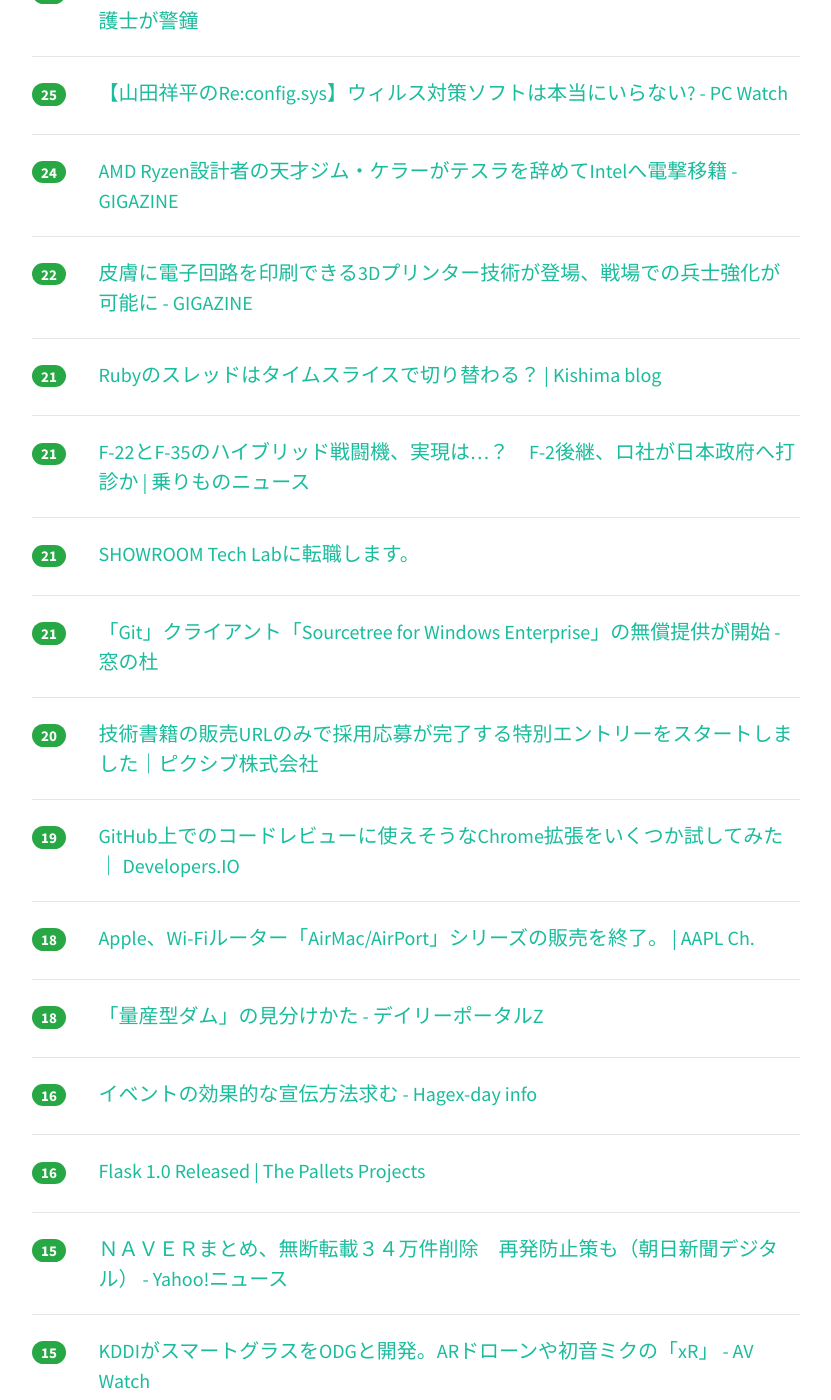
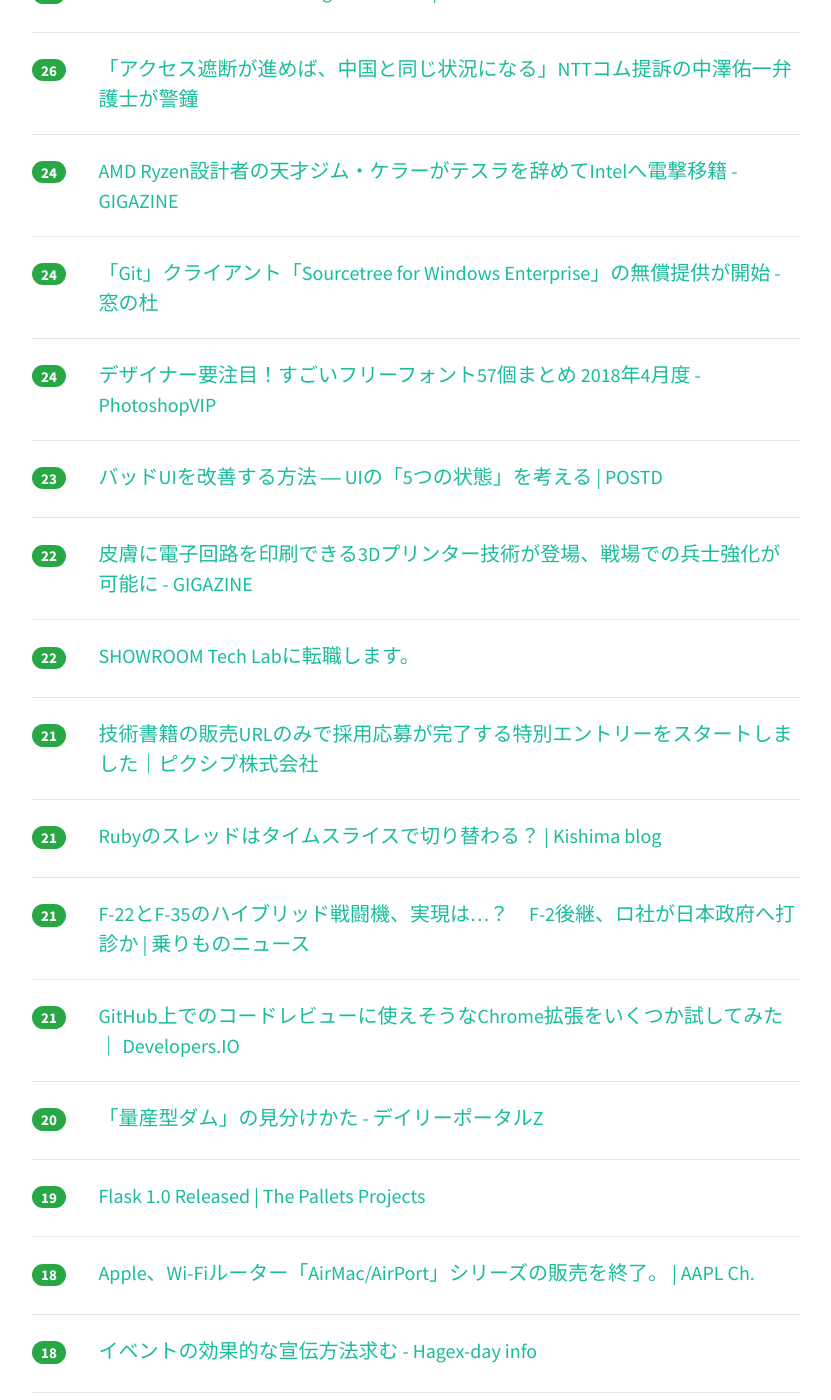
Before and after one commit to yatta47/hatena-matome-site, a Jekyll site: the page built from _posts/2018-04-27-hatena.md, in a window 1280 px wide and 1400 px high, scrolled down 2265 px. Shown: the whole window, without its empty margins (224-1055 px from the left). Built offline with Jekyll 4.4.1, drawn with Linux system fonts in a browser that asks for light colours; nearby versions of some CDN libraries; some of the changed text lies outside the part shown.

Commit message:
Updated 2018-04-27

```diff
--- a/_posts/2018-04-27-hatena.md
+++ b/_posts/2018-04-27-hatena.md
@@ -1,39 +1,44 @@
 ---
 layout: post
 title:  "2018-04-27 はてぶIT"
-date:   2018-04-27 15:02:03
+date:   2018-04-27 16:03:13
 tags: [it-hotentry]
 ---
-44 件のデータあり
+47 件のデータあり
 
 <hr><div class="row">
-<div class="col-1"><span class="badge badge-pill badge-success h2">378</span></div>
+<div class="col-1"><span class="badge badge-pill badge-success h2">408</span></div>
 <div class="col-11"><a href='https://smhn.info/201804-tuusin-no-saitekika' target='_blank'>解説：mineoが悪名高い「通信の最適化」を開始。 – すまほん!!</a></div>
 </div>
 <hr>
 <div class="row">
-<div class="col-1"><span class="badge badge-pill badge-success h2">216</span></div>
+<div class="col-1"><span class="badge badge-pill badge-success h2">235</span></div>
 <div class="col-11"><a href='https://www.nintendo.co.jp/corporate/release/2018/180427.html' target='_blank'>スマートデバイス向けゲームアプリ事業における 株式会社Cygamesとの業務提携のお知らせ : ニュースリリース : 2018年4月27日</a></div>
 </div>
 <hr>
 <div class="row">
-<div class="col-1"><span class="badge badge-pill badge-success h2">80</span></div>
+<div class="col-1"><span class="badge badge-pill badge-success h2">86</span></div>
 <div class="col-11"><a href='https://blog.golang.org/go-brand' target='_blank'>Go's New Brand - The Go Blog</a></div>
 </div>
 <hr>
 <div class="row">
-<div class="col-1"><span class="badge badge-pill badge-success h2">68</span></div>
+<div class="col-1"><span class="badge badge-pill badge-success h2">77</span></div>
 <div class="col-11"><a href='http://www.macotakara.jp/blog/network/entry-34887.html' target='_blank'>Apple、AirMacシリーズ製品を終了すると発表 | ネットワーク | Macお宝鑑定団 blog（羅針盤）</a></div>
 </div>
 <hr>
 <div class="row">
-<div class="col-1"><span class="badge badge-pill badge-success h2">52</span></div>
+<div class="col-1"><span class="badge badge-pill badge-success h2">56</span></div>
 <div class="col-11"><a href='http://innossh.hatenablog.com/entry/2017/04/22/192743' target='_blank'>今更だけどdocker composeのベストプラクティス - Usual Software Engineer</a></div>
 </div>
 <hr>
 <div class="row">
-<div class="col-1"><span class="badge badge-pill badge-success h2">51</span></div>
+<div class="col-1"><span class="badge badge-pill badge-success h2">54</span></div>
 <div class="col-11"><a href='https://qiita.com/hal_sk/items/e2efe120acfd1c57206c' target='_blank'>Middelman + Google Spreadsheet を使ってみんなで編集できる静的サイトを作る - Qiita</a></div>
+</div>
+<hr>
+<div class="row">
+<div class="col-1"><span class="badge badge-pill badge-success h2">52</span></div>
+<div class="col-11"><a href='http://moneyreport.hatenablog.com/entry/jimper_ezbook_2se' target='_blank'>Win10ノートPC「Jumper EZbook 2 SE」の商品レビュー。2万円以下で買えるノートPC！ - マネー報道 MoneyReport</a></div>
 </div>
 <hr>
 <div class="row">
@@ -42,8 +47,8 @@ tags: [it-hotentry]
 </div>
 <hr>
 <div class="row">
-<div class="col-1"><span class="badge badge-pill badge-success h2">44</span></div>
-<div class="col-11"><a href='http://moneyreport.hatenablog.com/entry/jimper_ezbook_2se' target='_blank'>Win10ノートPC「Jumper EZbook 2 SE」の商品レビュー。2万円以下で買えるノートPC！ - マネー報道 MoneyReport</a></div>
+<div class="col-1"><span class="badge badge-pill badge-success h2">43</span></div>
+<div class="col-11"><a href='http://techlife.cookpad.com/entry/2018/04/26/214500' target='_blank'>cookpadTV ライブ配信サービスの”突貫” Auto Scaling 環境構築 - クックパッド開発者ブログ</a></div>
 </div>
 <hr>
 <div class="row">
@@ -53,12 +58,12 @@ tags: [it-hotentry]
 <hr>
 <div class="row">
 <div class="col-1"><span class="badge badge-pill badge-success h2">42</span></div>
-<div class="col-11"><a href='http://techlife.cookpad.com/entry/2018/04/26/214500' target='_blank'>cookpadTV ライブ配信サービスの”突貫” Auto Scaling 環境構築 - クックパッド開発者ブログ</a></div>
+<div class="col-11"><a href='http://diamond.jp/articles/-/168811' target='_blank'>起業家・けんすうが、リクルートに入社してすぐに意識したこと | どこでも誰とでも働ける | ダイヤモンド・オンライン</a></div>
 </div>
 <hr>
 <div class="row">
-<div class="col-1"><span class="badge badge-pill badge-success h2">41</span></div>
-<div class="col-11"><a href='http://diamond.jp/articles/-/168811' target='_blank'>起業家・けんすうが、リクルートに入社してすぐに意識したこと | どこでも誰とでも働ける | ダイヤモンド・オンライン</a></div>
+<div class="col-1"><span class="badge badge-pill badge-success h2">42</span></div>
+<div class="col-11"><a href='https://qiita.com/laineus/items/a71d8fa4efae39119ef1' target='_blank'>Twitterのタイムライン上で動くブラウザゲームをJSで作りました - Qiita</a></div>
 </div>
 <hr>
 <div class="row">
@@ -72,33 +77,33 @@ tags: [it-hotentry]
 </div>
 <hr>
 <div class="row">
-<div class="col-1"><span class="badge badge-pill badge-success h2">37</span></div>
+<div class="col-1"><span class="badge badge-pill badge-success h2">38</span></div>
 <div class="col-11"><a href='http://nlab.itmedia.co.jp/nl/articles/1804/26/news111.html' target='_blank'>NAVERまとめ、無断転載34万件削除　新聞社など報道7社と合意 - ねとらぼ</a></div>
 </div>
 <hr>
 <div class="row">
-<div class="col-1"><span class="badge badge-pill badge-success h2">35</span></div>
-<div class="col-11"><a href='https://qiita.com/laineus/items/a71d8fa4efae39119ef1' target='_blank'>Twitterのタイムライン上で動くブラウザゲームをJSで作りました - Qiita</a></div>
+<div class="col-1"><span class="badge badge-pill badge-success h2">38</span></div>
+<div class="col-11"><a href='https://qiita.com/Yamamoto0525/items/5a0459712deada850b85' target='_blank'>Angular + Firebaseで作ったWEBサービスをリリースしたので、たまった知見を書き出してみる - Qiita</a></div>
 </div>
 <hr>
 <div class="row">
-<div class="col-1"><span class="badge badge-pill badge-success h2">32</span></div>
+<div class="col-1"><span class="badge badge-pill badge-success h2">35</span></div>
+<div class="col-11"><a href='https://note.mu/llminatoll/n/n9c716089e1bc' target='_blank'>技術書典初の非常口サークル爆誕、900部売れた #マンガでわかるDocker 一部始終 #技術書典 4 レポ｜湊川あい@わかばちゃんと学ぶ本 発売中｜note</a></div>
+</div>
+<hr>
+<div class="row">
+<div class="col-1"><span class="badge badge-pill badge-success h2">34</span></div>
 <div class="col-11"><a href='http://nlab.itmedia.co.jp/nl/articles/1804/26/news141.html' target='_blank'>Kindleストアに「自衛隊イラク日報」電子書籍版が登場　個人ユーザーが出版、データは朝日新聞から抽出……これはアリ!? - ねとらぼ</a></div>
 </div>
 <hr>
 <div class="row">
-<div class="col-1"><span class="badge badge-pill badge-success h2">31</span></div>
-<div class="col-11"><a href='https://note.mu/llminatoll/n/n9c716089e1bc' target='_blank'>技術書典初の非常口サークル爆誕、900部売れた #マンガでわかるDocker 一部始終 #技術書典 4 レポ｜湊川あい@わかばちゃんと学ぶ本 発売中｜note</a></div>
+<div class="col-1"><span class="badge badge-pill badge-success h2">30</span></div>
+<div class="col-11"><a href='https://wired.jp/2018/04/27/upnp-router-game-console/' target='_blank'>IoT機器の深刻な脆弱性が、長い“潜伏期間”を経て表面化し始めた｜WIRED.jp</a></div>
 </div>
 <hr>
 <div class="row">
-<div class="col-1"><span class="badge badge-pill badge-success h2">31</span></div>
-<div class="col-11"><a href='https://qiita.com/Yamamoto0525/items/5a0459712deada850b85' target='_blank'>Angular + Firebaseで作ったWEBサービスをリリースしたので、たまった知見を書き出してみる - Qiita</a></div>
-</div>
-<hr>
-<div class="row">
-<div class="col-1"><span class="badge badge-pill badge-success h2">27</span></div>
-<div class="col-11"><a href='https://wired.jp/2018/04/27/upnp-router-game-console/' target='_blank'>IoT機器の深刻な脆弱性が、長い“潜伏期間”を経て表面化し始めた｜WIRED.jp</a></div>
+<div class="col-1"><span class="badge badge-pill badge-success h2">29</span></div>
+<div class="col-11"><a href='https://pc.watch.impress.co.jp/docs/column/config/1119466.html' target='_blank'>【山田祥平のRe:config.sys】ウィルス対策ソフトは本当にいらない? - PC Watch</a></div>
 </div>
 <hr>
 <div class="row">
@@ -112,18 +117,38 @@ tags: [it-hotentry]
 </div>
 <hr>
 <div class="row">
-<div class="col-1"><span class="badge badge-pill badge-success h2">25</span></div>
-<div class="col-11"><a href='https://pc.watch.impress.co.jp/docs/column/config/1119466.html' target='_blank'>【山田祥平のRe:config.sys】ウィルス対策ソフトは本当にいらない? - PC Watch</a></div>
-</div>
-<hr>
-<div class="row">
 <div class="col-1"><span class="badge badge-pill badge-success h2">24</span></div>
 <div class="col-11"><a href='https://gigazine.net/news/20180427-jim-keller-join-intel/' target='_blank'>AMD Ryzen設計者の天才ジム・ケラーがテスラを辞めてIntelへ電撃移籍 - GIGAZINE</a></div>
 </div>
 <hr>
 <div class="row">
+<div class="col-1"><span class="badge badge-pill badge-success h2">24</span></div>
+<div class="col-11"><a href='https://forest.watch.impress.co.jp/docs/news/1119157.html' target='_blank'>「Git」クライアント「Sourcetree for Windows Enterprise」の無償提供が開始 - 窓の杜</a></div>
+</div>
+<hr>
+<div class="row">
+<div class="col-1"><span class="badge badge-pill badge-success h2">24</span></div>
+<div class="col-11"><a href='http://photoshopvip.net/108567' target='_blank'>デザイナー要注目！すごいフリーフォント57個まとめ 2018年4月度 - PhotoshopVIP</a></div>
+</div>
+<hr>
+<div class="row">
+<div class="col-1"><span class="badge badge-pill badge-success h2">23</span></div>
+<div class="col-11"><a href='https://postd.cc/how-to-fix-a-bad-user-interface-part1/' target='_blank'>バッドUIを改善する方法 ― UIの「5つの状態」を考える | POSTD</a></div>
+</div>
+<hr>
+<div class="row">
 <div class="col-1"><span class="badge badge-pill badge-success h2">22</span></div>
 <div class="col-11"><a href='https://gigazine.net/news/20180426-3d-printing-electronics-on-skin/' target='_blank'>皮膚に電子回路を印刷できる3Dプリンター技術が登場、戦場での兵士強化が可能に - GIGAZINE</a></div>
+</div>
+<hr>
+<div class="row">
+<div class="col-1"><span class="badge badge-pill badge-success h2">22</span></div>
+<div class="col-11"><a href='https://negipoyoc.com/blog/changingjob/' target='_blank'>SHOWROOM Tech Labに転職します。</a></div>
+</div>
+<hr>
+<div class="row">
+<div class="col-1"><span class="badge badge-pill badge-success h2">21</span></div>
+<div class="col-11"><a href='https://www.pixiv.co.jp/news/recruit/article/6221/' target='_blank'>技術書籍の販売URLのみで採用応募が完了する特別エントリーをスタートしました｜ピクシブ株式会社</a></div>
 </div>
 <hr>
 <div class="row">
@@ -138,22 +163,17 @@ tags: [it-hotentry]
 <hr>
 <div class="row">
 <div class="col-1"><span class="badge badge-pill badge-success h2">21</span></div>
-<div class="col-11"><a href='https://negipoyoc.com/blog/changingjob/' target='_blank'>SHOWROOM Tech Labに転職します。</a></div>
-</div>
-<hr>
-<div class="row">
-<div class="col-1"><span class="badge badge-pill badge-success h2">21</span></div>
-<div class="col-11"><a href='https://forest.watch.impress.co.jp/docs/news/1119157.html' target='_blank'>「Git」クライアント「Sourcetree for Windows Enterprise」の無償提供が開始 - 窓の杜</a></div>
+<div class="col-11"><a href='https://dev.classmethod.jp/etc/github-review-chrome-extension/' target='_blank'>GitHub上でのコードレビューに使えそうなChrome拡張をいくつか試してみた ｜ Developers.IO</a></div>
 </div>
 <hr>
 <div class="row">
 <div class="col-1"><span class="badge badge-pill badge-success h2">20</span></div>
-<div class="col-11"><a href='https://www.pixiv.co.jp/news/recruit/article/6221/' target='_blank'>技術書籍の販売URLのみで採用応募が完了する特別エントリーをスタートしました｜ピクシブ株式会社</a></div>
+<div class="col-11"><a href='http://portal.nifty.com/kiji/180427202719_1.htm' target='_blank'>「量産型ダム」の見分けかた - デイリーポータルZ</a></div>
 </div>
 <hr>
 <div class="row">
 <div class="col-1"><span class="badge badge-pill badge-success h2">19</span></div>
-<div class="col-11"><a href='https://dev.classmethod.jp/etc/github-review-chrome-extension/' target='_blank'>GitHub上でのコードレビューに使えそうなChrome拡張をいくつか試してみた ｜ Developers.IO</a></div>
+<div class="col-11"><a href='https://www.palletsprojects.com/blog/flask-1-0-released/' target='_blank'>Flask 1.0 Released | The Pallets Projects</a></div>
 </div>
 <hr>
 <div class="row">
@@ -163,17 +183,12 @@ tags: [it-hotentry]
 <hr>
 <div class="row">
 <div class="col-1"><span class="badge badge-pill badge-success h2">18</span></div>
-<div class="col-11"><a href='http://portal.nifty.com/kiji/180427202719_1.htm' target='_blank'>「量産型ダム」の見分けかた - デイリーポータルZ</a></div>
-</div>
-<hr>
-<div class="row">
-<div class="col-1"><span class="badge badge-pill badge-success h2">16</span></div>
 <div class="col-11"><a href='http://hagex.hatenadiary.jp/entry/2018/04/27/041546' target='_blank'>イベントの効果的な宣伝方法求む - Hagex-day info</a></div>
 </div>
 <hr>
 <div class="row">
-<div class="col-1"><span class="badge badge-pill badge-success h2">16</span></div>
-<div class="col-11"><a href='https://www.palletsprojects.com/blog/flask-1-0-released/' target='_blank'>Flask 1.0 Released | The Pallets Projects</a></div>
+<div class="col-1"><span class="badge badge-pill badge-success h2">18</span></div>
+<div class="col-11"><a href='http://developer.kaizenplatform.com/entry/takus/2018-04-26/' target='_blank'>Google Colaboratory で Qiita:Team の全投稿を取得して、可視化したり、人気ランキングを作ってみる - Kaizen Platform 開発者ブログ</a></div>
 </div>
 <hr>
 <div class="row">
@@ -188,12 +203,22 @@ tags: [it-hotentry]
 <hr>
 <div class="row">
 <div class="col-1"><span class="badge badge-pill badge-success h2">15</span></div>
+<div class="col-11"><a href='https://anond.hatelabo.jp/20180426210721' target='_blank'>増田に通知機能がほしい</a></div>
+</div>
+<hr>
+<div class="row">
+<div class="col-1"><span class="badge badge-pill badge-success h2">15</span></div>
 <div class="col-11"><a href='https://jp.techcrunch.com/2018/04/26/2018-04-25-google-debuts-a-standalone-to-do-app-google-tasks/' target='_blank'>Googleが単独のトゥドゥアプリGoogle Tasksをリリース、メールやカレンダーと連携あり | TechCrunch Japan</a></div>
 </div>
 <hr>
 <div class="row">
+<div class="col-1"><span class="badge badge-pill badge-success h2">15</span></div>
+<div class="col-11"><a href='http://www.youtube.com/watch?v=fhdKp3F6Mx0' target='_blank'>【これはやばい！】日本の山間部を超低空飛行するF-16戦闘機【コックピット映像】</a></div>
+</div>
+<hr>
+<div class="row">
 <div class="col-1"><span class="badge badge-pill badge-success h2">14</span></div>
-<div class="col-11"><a href='https://anond.hatelabo.jp/20180426210721' target='_blank'>増田に通知機能がほしい</a></div>
+<div class="col-11"><a href='https://prtimes.jp/main/html/rd/p/000000295.000006263.html' target='_blank'>JLLグループ、ジャパネット、竹中工務店連合：長崎幸町工場跡地再開発業務の優先交渉権獲得、基本協定書を締結｜ジョーンズ ラング ラサール株式会社のプレスリリース</a></div>
 </div>
 <hr>
 <div class="row">
@@ -202,18 +227,8 @@ tags: [it-hotentry]
 </div>
 <hr>
 <div class="row">
-<div class="col-1"><span class="badge badge-pill badge-success h2">14</span></div>
-<div class="col-11"><a href='http://www.youtube.com/watch?v=fhdKp3F6Mx0' target='_blank'>【これはやばい！】日本の山間部を超低空飛行するF-16戦闘機【コックピット映像】</a></div>
-</div>
-<hr>
-<div class="row">
 <div class="col-1"><span class="badge badge-pill badge-success h2">13</span></div>
 <div class="col-11"><a href='https://anond.hatelabo.jp/20180426141155' target='_blank'>増田メンバー</a></div>
-</div>
-<hr>
-<div class="row">
-<div class="col-1"><span class="badge badge-pill badge-success h2">13</span></div>
-<div class="col-11"><a href='https://prtimes.jp/main/html/rd/p/000000295.000006263.html' target='_blank'>JLLグループ、ジャパネット、竹中工務店連合：長崎幸町工場跡地再開発業務の優先交渉権獲得、基本協定書を締結｜ジョーンズ ラング ラサール株式会社のプレスリリース</a></div>
 </div>
 <hr>
 <div class="row">
```
